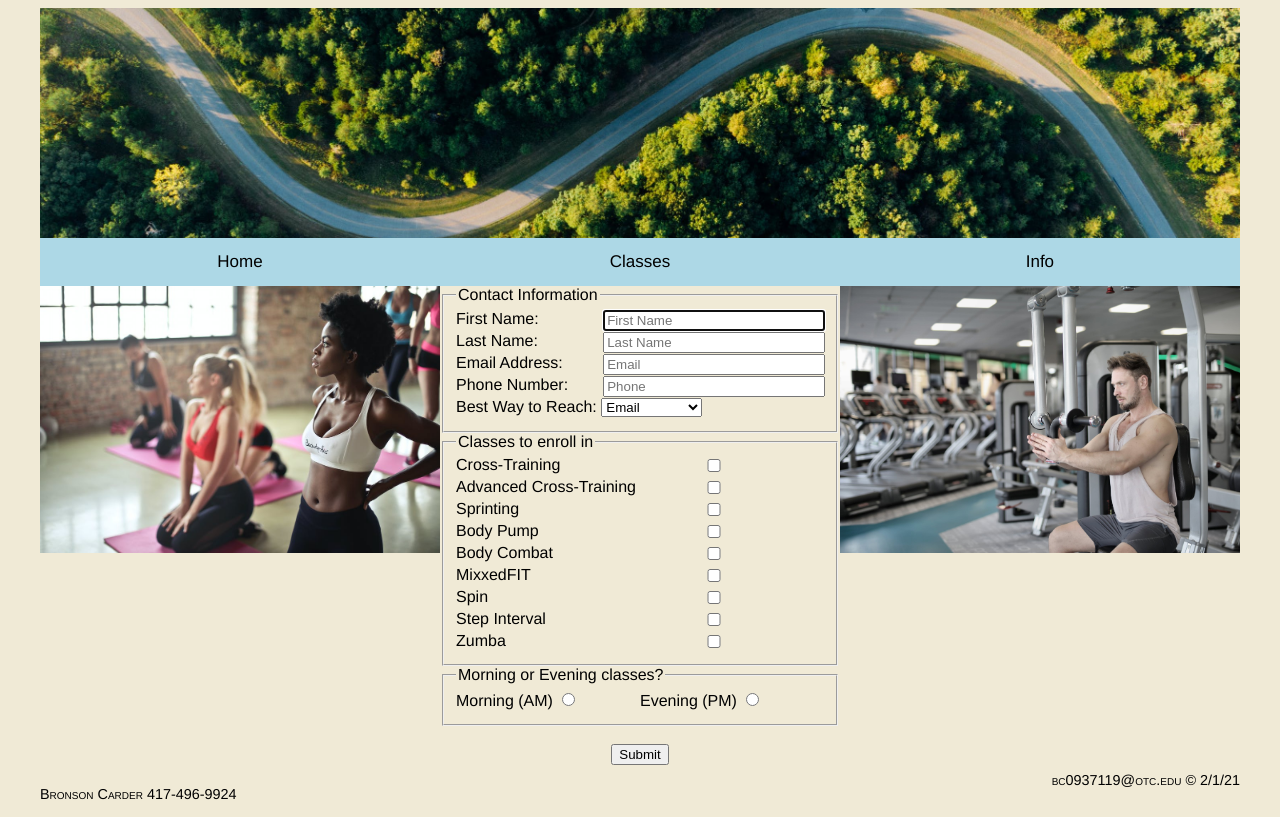
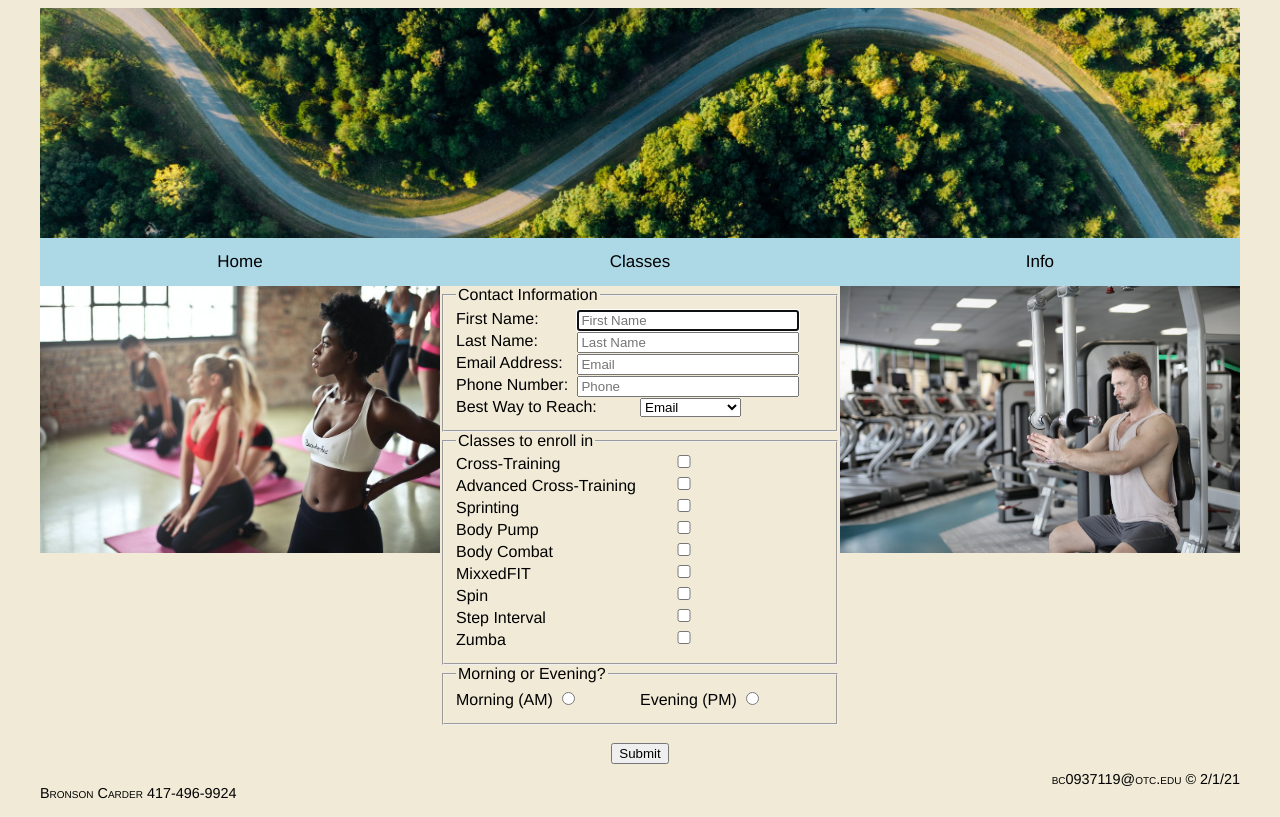
Before and after one commit to BronsonCarder/Fun-Fitness, a plain HTML site: page info.html in a window 1280 px wide. Drawn offline with Linux system fonts and the light colour scheme.

Commit message:
Final Commit

```diff
--- a/info.html
+++ b/info.html
@@ -35,12 +35,13 @@
         <label for="phone">Phone Number:
           <input type="tel" name="phone" id="phone" required placeholder="Phone"></label>
         <label for="reach">Best Way to Reach:
+<div style="float:right; width:50%">
           <select name="reach">
             <option value="email">Email</option>
             <option value="phone">Phone</option>
             <option value="owl">Owl</option>
             <option value="floo">Floo Network</option>
-          </select></label>
+          </select></div></label>
       </fieldset>
 
       <fieldset>
@@ -66,11 +67,11 @@
       </fieldset>
 
       <fieldset>
-        <legend>Morning or Evening classes?</legend>
-        <label for="am" style="float:left;">Morning (AM)
-          <input type="radio" name="time" value="AM"></label>
-        <label for="pm" style="text-align:center;">Evening (PM)
-          <input type="radio" name="time" value="PM"></label>
+        <legend>Morning or Evening?</legend>
+        <label for="am" style="float:left; width:50%">Morning (AM)
+          <input type="radio" name="time" id="am" value="AM"></label>
+        <label for="pm" style="float:right; width:50%">Evening (PM)
+          <input type="radio" name="time" id="pm" value="PM"></label>
       </fieldset><br>
       <div style="text-align:center;">
         <input type="submit">
--- a/styles.css
+++ b/styles.css
@@ -120,10 +120,17 @@ label {
   position: relative;
 }
 
-input {
+input[type="text"], input[type="email"], input[type="tel"] {
   position: absolute;
-  left: 40%;
+  left: 33%;
   width: 58%
+}
+
+input[type="checkbox"] {
+  position: absolute;
+  left: -13%;
+  width: 150%;
+  margin: 0px;
 }
 
 input[type="submit"] {
@@ -135,7 +142,6 @@ input[type="radio"] {
   position: initial;
   display: inline-block;
   width: initial;
-  text-align:center;
 }
 
 /*Footer Formatting*/
```
Also changed, not shown: index.html (+2 -2 lines).
